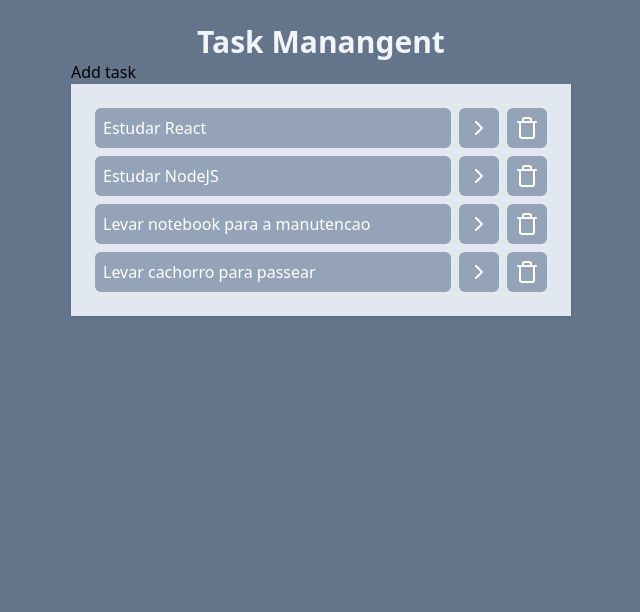
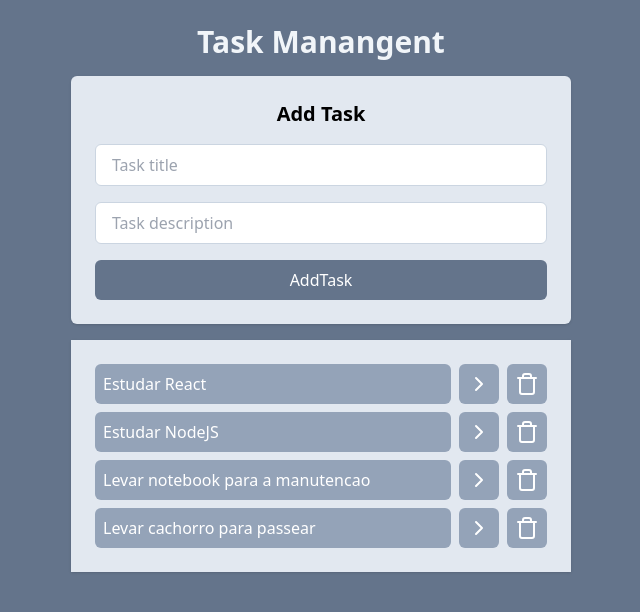
Before and after one commit to joaotelini/TodoList-React, a React (Vite) app: page / in a window 1280 px wide. Shown: the top 612 px of the page, without its empty margins (319-959 px from the left). Built offline with nearby package versions, Linux system fonts and the light colour scheme.

Commit message:
ft addtask

```diff
--- a/src/App.jsx
+++ b/src/App.jsx
@@ -1,6 +1,7 @@
 import { useState } from "react";
 import AddTasks from "./components/AddTasks";
 import Tasks from "./components/Tasks";
+import { v4 } from "uuid";
 
 function App() {
   const [tasks, setTasks] = useState([
@@ -46,14 +47,29 @@
     setTasks(newTasks);
   }
 
+  function onAddTaskSubmit(title, description) {
+    const newTasks = {
+      id: v4(),
+      title,
+      description,
+      isCompleted: false,
+    };
+
+    setTasks([...tasks, newTasks]);
+  }
+
   return (
     <div className="w-screen h-screen bg-slate-500 flex justify-center p-6">
-      <div className="w-[500px]">
+      <div className="w-[500px] space-y-4">
         <h1 className="text-3xl text-slate-100 font-bold text-center">
           Task Manangent
         </h1>
-        <AddTasks />
-        <Tasks tasks={tasks} onTaskClick={onTaskClick} onDeleteTaskClick={onDeleteTaskClick}/>
+        <AddTasks onAddTaskSubmit={onAddTaskSubmit} />
+        <Tasks
+          tasks={tasks}
+          onTaskClick={onTaskClick}
+          onDeleteTaskClick={onDeleteTaskClick}
+        />
       </div>
     </div>
   );
--- a/src/components/AddTasks.jsx
+++ b/src/components/AddTasks.jsx
@@ -1,7 +1,42 @@
-function AddTasks() {
-  return(
-    <h1>Add task</h1>
-  )
+import { useState } from "react";
+
+function AddTasks({ onAddTaskSubmit }) {
+  const [title, setTitle] = useState("");
+  const [description, setDescription] = useState("");
+
+  return (
+    <div className="bg-slate-200 space-y-4 p-6 rounded-md shadow flex flex-col">
+      <h2 className="text-xl text-center font-bold">Add Task</h2>
+      <input
+        type="text"
+        placeholder="Task title"
+        className="border border-slate-300 outline-slate-400 px-4 py-2 rounded-md"
+        value={title}
+        onChange={(event) => setTitle(event.target.value)}
+      />
+      <input
+        type="text"
+        placeholder="Task description"
+        className="border border-slate-300 outline-slate-400 px-4 py-2 rounded-md"
+        value={description}
+        onChange={(event) => setDescription(event.target.value)}
+      />
+      <button
+        onClick={() => {
+          // Verificar vazio
+          if (!title.trim() || !description.trim()) {
+            return alert("Preencha todos os campos");
+          }
+          onAddTaskSubmit(title, description);
+          setTitle("");
+          setDescription("");
+        }}
+        className="bg-slate-500 text-white px-4 py-2 rounded-md"
+      >
+        AddTask
+      </button>
+    </div>
+  );
 }
 
-export default AddTasks
+export default AddTasks;
```
